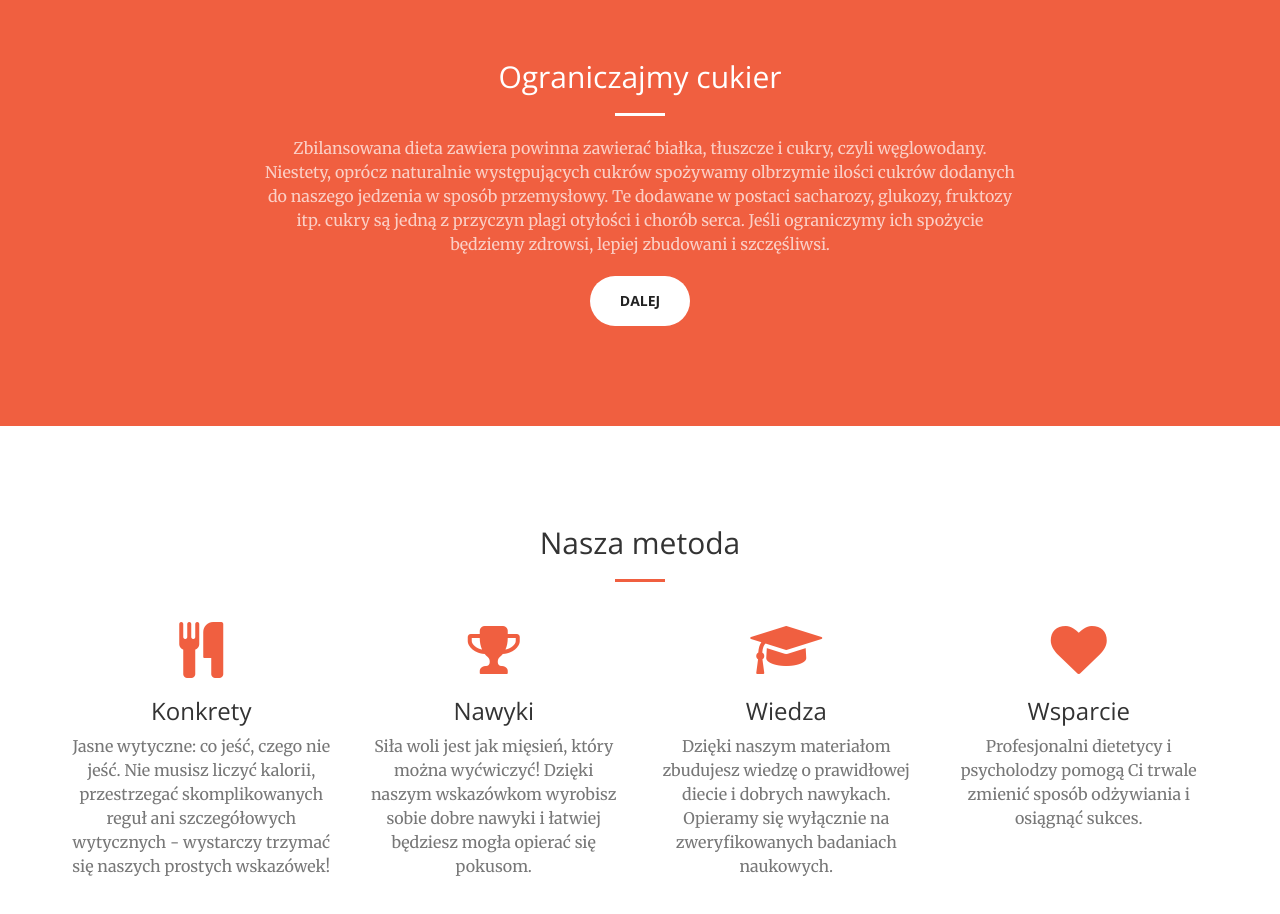
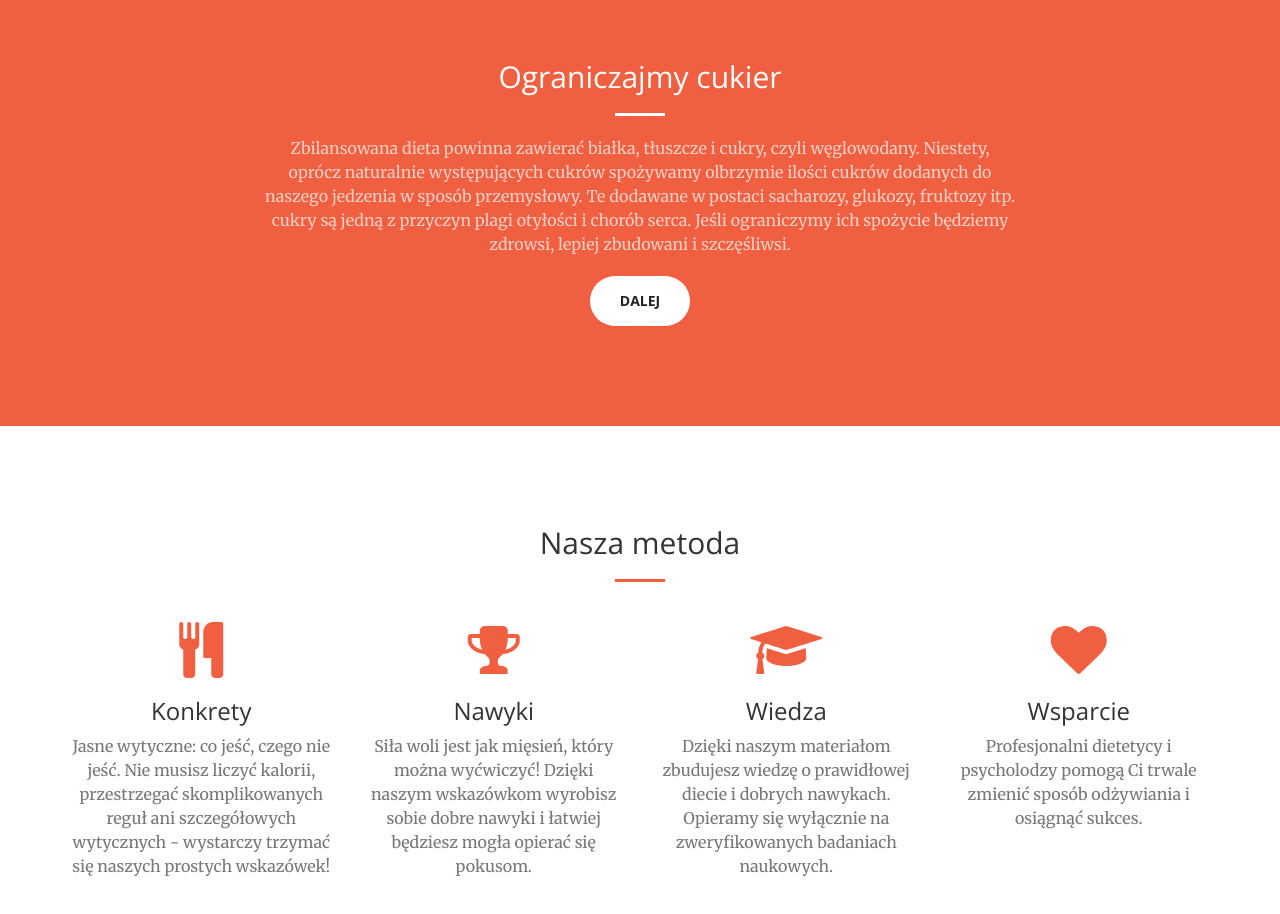
Before and after one commit to kldarek/mniejcukru, a plain HTML site: page index.html in a window 1280 px wide. Shown: the part 840-1754 px from the top of the page. Drawn offline with nearby package versions, Linux system fonts and the light colour scheme.

Commit message:
text edit

```diff
--- a/index.html
+++ b/index.html
@@ -85,7 +85,7 @@
                 <div class="col-lg-8 col-lg-offset-2 text-center">
                     <h2 class="section-heading">Ograniczajmy cukier</h2>
                     <hr class="light">
-                    <p class="text-faded">Zbilansowana dieta zawiera powinna zawierać białka, tłuszcze i cukry, czyli węglowodany. Niestety, oprócz naturalnie występujących cukrów spożywamy olbrzymie ilości cukrów dodanych do naszego jedzenia w sposób przemysłowy. Te dodawane w postaci sacharozy, glukozy, fruktozy itp. cukry są jedną z przyczyn plagi otyłości i chorób serca. Jeśli ograniczymy ich spożycie będziemy zdrowsi, lepiej zbudowani i szczęśliwsi.</p>
+                    <p class="text-faded">Zbilansowana dieta powinna zawierać białka, tłuszcze i cukry, czyli węglowodany. Niestety, oprócz naturalnie występujących cukrów spożywamy olbrzymie ilości cukrów dodanych do naszego jedzenia w sposób przemysłowy. Te dodawane w postaci sacharozy, glukozy, fruktozy itp. cukry są jedną z przyczyn plagi otyłości i chorób serca. Jeśli ograniczymy ich spożycie będziemy zdrowsi, lepiej zbudowani i szczęśliwsi.</p>
                     <a href="#services" class="btn btn-default btn-xl page-scroll">Dalej</a>
                 </div>
             </div>
```
